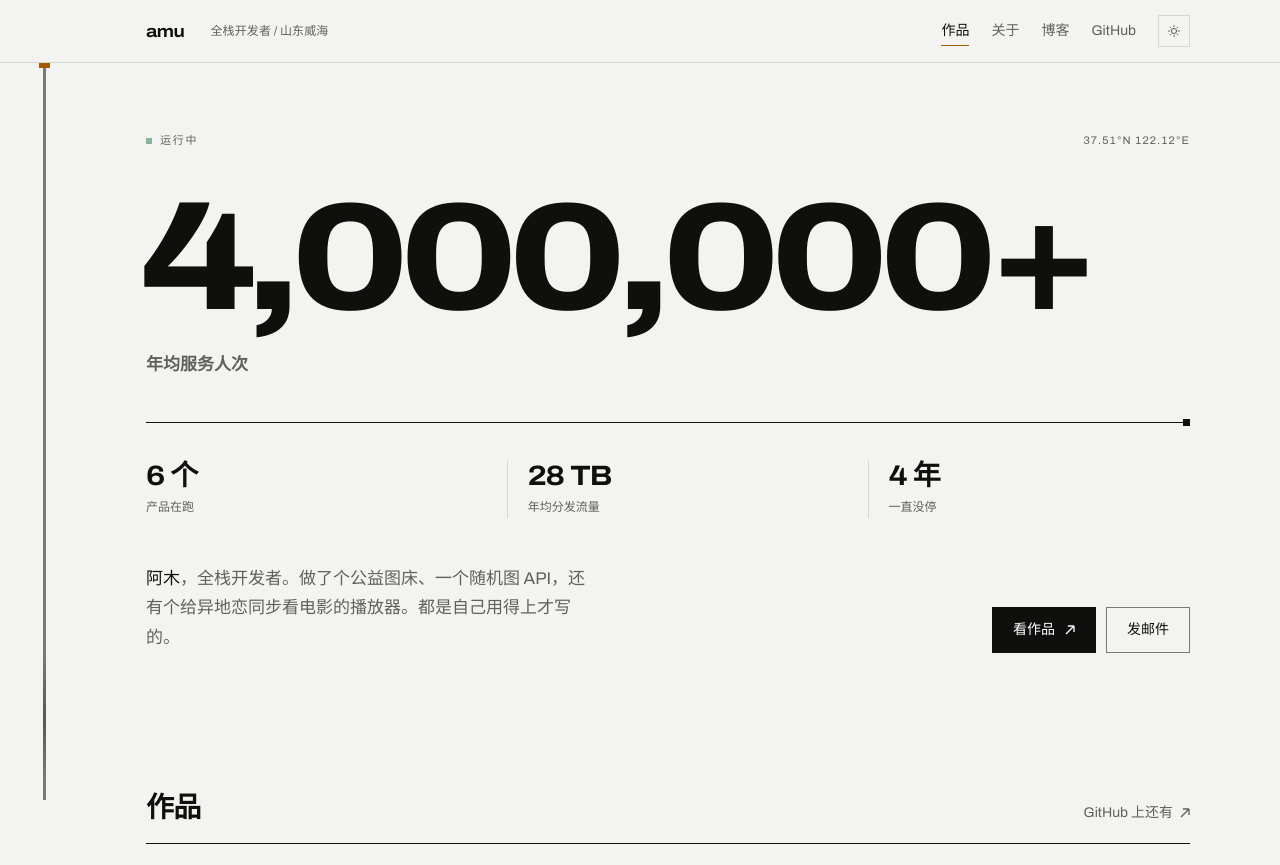
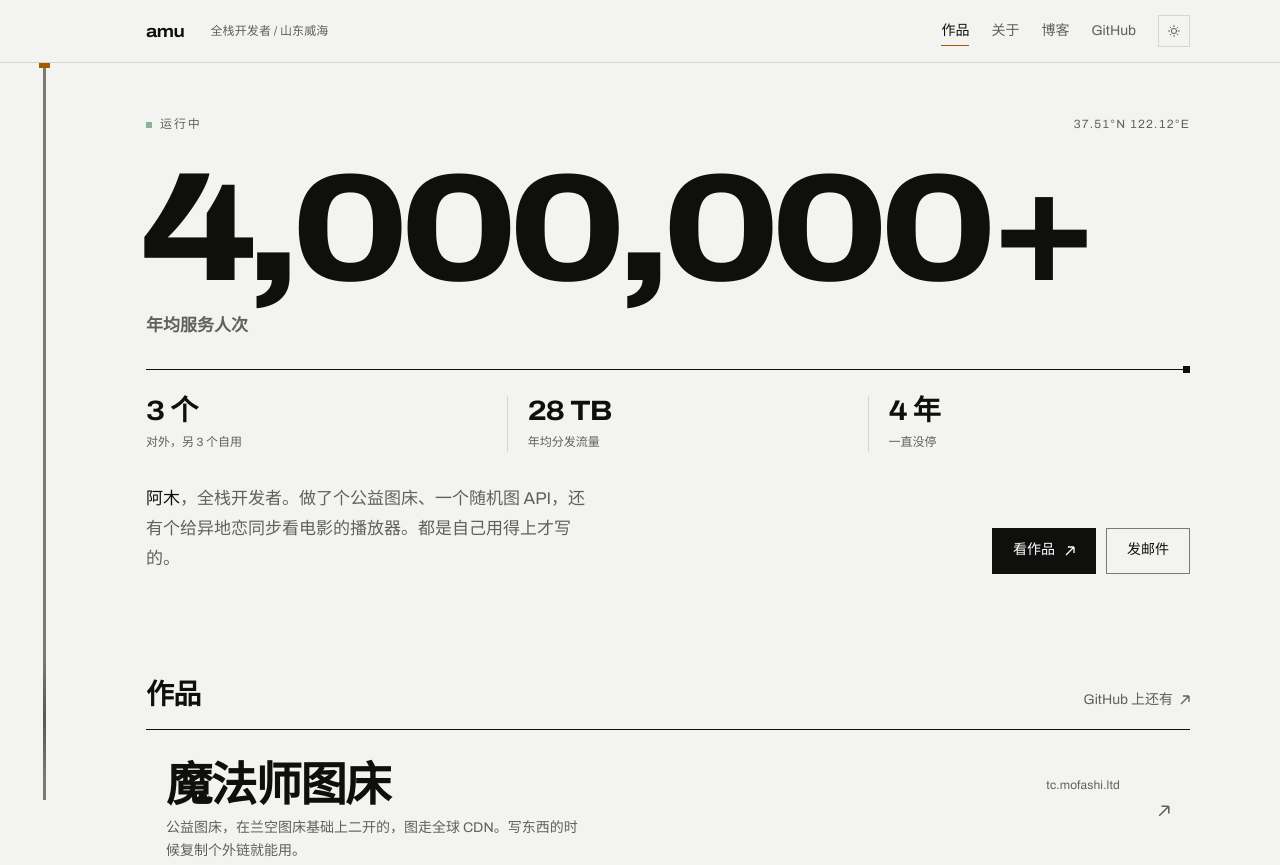
Before and after one commit to muziqiu2/20020831, a plain HTML site: page index.html in a window 1280 px wide. Shown: the top 865 px of the page. Drawn offline with Linux system fonts and the light colour scheme.

Commit message:
优化首屏可见性与无障碍细节（UI 审计落地）

```diff
--- a/assets/style.css
+++ b/assets/style.css
@@ -32,7 +32,7 @@
   --t-body:clamp(1rem,0.96rem + 0.2vw,1.0625rem);
   --t-s:0.875rem;
   --t-xs:0.75rem;
-  --t-2xs:0.6875rem;
+  --t-2xs:0.75rem;
 
   --ease:cubic-bezier(.22,1,.36,1);
   --p:0;
@@ -311,14 +311,17 @@ footer{margin-top:clamp(52px,7vw,96px);border-top:1px solid var(--line);
 .foot-row{display:flex;justify-content:space-between;align-items:baseline;
   gap:16px 32px;flex-wrap:wrap;margin-top:clamp(34px,4.4vw,52px)}
 .foot-links{display:flex;gap:22px;flex-wrap:wrap;font-size:var(--t-s)}
-.foot-links a{color:var(--muted);transition:color .18s}
+.foot-links a{color:var(--muted);transition:color .18s;
+  display:inline-flex;align-items:center;min-height:32px}
 .foot-links a:hover{color:var(--ink)}
 .foot-legal{font-size:var(--t-2xs);color:var(--muted);letter-spacing:.01em}
-.foot-legal a{border-bottom:1px solid transparent;transition:border-color .2s,color .2s}
+.foot-legal a{border-bottom:1px solid transparent;transition:border-color .2s,color .2s;
+  display:inline-flex;align-items:center;min-height:32px}
 .foot-legal a:hover{color:var(--ink);border-color:var(--line-strong)}
 .foot-beian{margin-top:10px;display:flex;gap:18px;flex-wrap:wrap}
 
 /* ---------- 焦点 ---------- */
+.sr-only{position:absolute;width:1px;height:1px;overflow:hidden;clip-path:inset(50%);white-space:nowrap}
 a:focus-visible,button:focus-visible{outline:2px solid var(--accent);outline-offset:3px}
 /* 作品行被填满时，外圈琥珀框会消失，改成内嵌反色框 */
 .index a:focus-visible{outline:2px solid var(--accent-on);outline-offset:-6px}
@@ -352,6 +355,17 @@ a:focus-visible,button:focus-visible{outline:2px solid var(--accent);outline-off
   .foot-links{gap:16px}
 }
 
+/* P0：桌面首屏前移，让第一张作品落进折线（不改巨型数字字号） */
+@media (min-width:901px){
+  .hero{padding:52px 0 40px}
+  .hero-h1{margin-top:32px}
+  .mega-cap{margin-top:20px}
+  .rule{margin-top:30px}
+  .readings{margin-top:26px}
+  .hero-foot{margin-top:32px}
+  .sec{padding-top:64px}
+}
+
 @media (prefers-reduced-motion:reduce){
   html{scroll-behavior:auto}
   .status i,.about .now .dot,.rail .flow{animation:none}
--- a/index.html
+++ b/index.html
@@ -76,14 +76,15 @@
     </div>
 
     <h1 class="hero-h1">
-      <span class="mega" data-count="4000000" data-suffix="+">4,000,000+</span>
-      <span class="mega-cap">年均服务人次</span>
+      <span class="mega" data-count="4000000" data-suffix="+" aria-hidden="true">4,000,000+</span>
+      <span class="mega-cap" aria-hidden="true">年均服务人次</span>
+      <span class="sr-only">年均服务 400 万人次</span>
     </h1>
 
     <div class="rule" aria-hidden="true"><span class="live"></span><span class="cap"></span></div>
 
     <div class="readings">
-      <div><b>6 个</b><span>产品在跑</span></div>
+      <div><b>3 个</b><span>对外，另 3 个自用</span></div>
       <div><b>28 TB</b><span>年均分发流量</span></div>
       <div><b>4 年</b><span>一直没停</span></div>
     </div>
@@ -203,11 +204,18 @@
     if (t) return t;
     return window.matchMedia('(prefers-color-scheme: dark)').matches ? 'dark' : 'light';
   }
+  function paintThemeMeta(isDark) {
+    var metas = document.querySelectorAll('meta[name="theme-color"]');
+    for (var i = 0; i < metas.length; i++) {
+      metas[i].setAttribute('content', isDark ? '#0C0C0B' : '#F3F3F1');
+    }
+  }
   function paintBtn() {
     if (!toggle) return;
     var isDark = resolved() === 'dark';
     toggle.setAttribute('aria-pressed', isDark ? 'true' : 'false');
     toggle.setAttribute('aria-label', isDark ? '浅色模式' : '深色模式');
+    paintThemeMeta(isDark);
   }
   try {
     var saved = localStorage.getItem(KEY);
```
